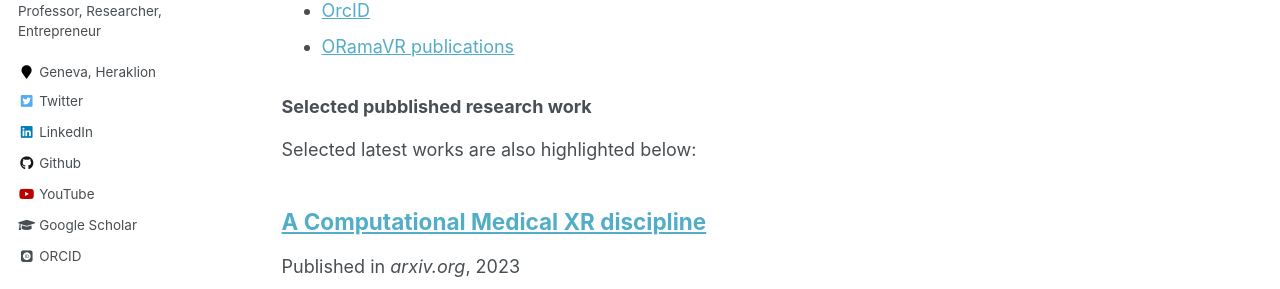
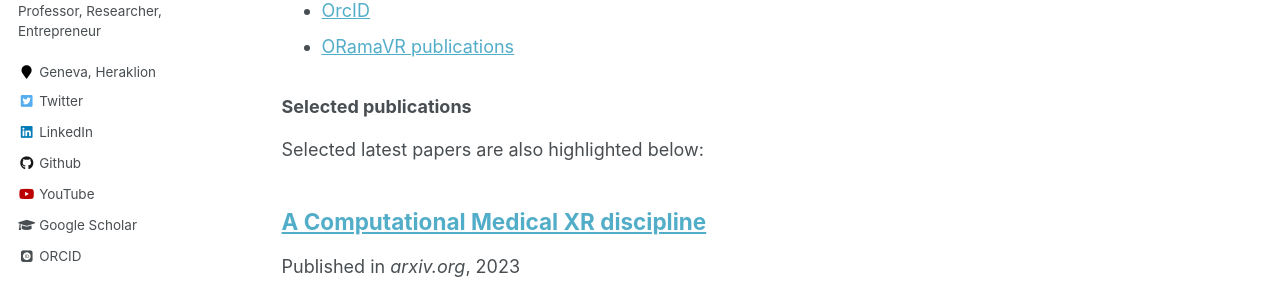
Before and after one commit to papagiannakis/papagiannakis.github.io, a Jekyll site: the page built from _pages/publications.md, in a window 1280 px wide and 1066 px high. Shown: the part 383-672 px from the top of the window. Built offline with Jekyll 4.4.1, drawn with Linux system fonts in a browser that asks for light colours; some web fonts are replaced.

Commit message:
final publications md

```diff
--- a/_pages/publications.md
+++ b/_pages/publications.md
@@ -14,9 +14,9 @@
 * [OrcID](https://orcid.org/0000-0002-2977-9850)
 * [ORamaVR publications](https://oramavr.com/publications/)
 
-### Selected pubblished research work
+### Selected publications
 
-Selected latest works are also highlighted below:
+Selected latest papers are also highlighted below:
 
 
 {% if author.googlescholar %}
```
